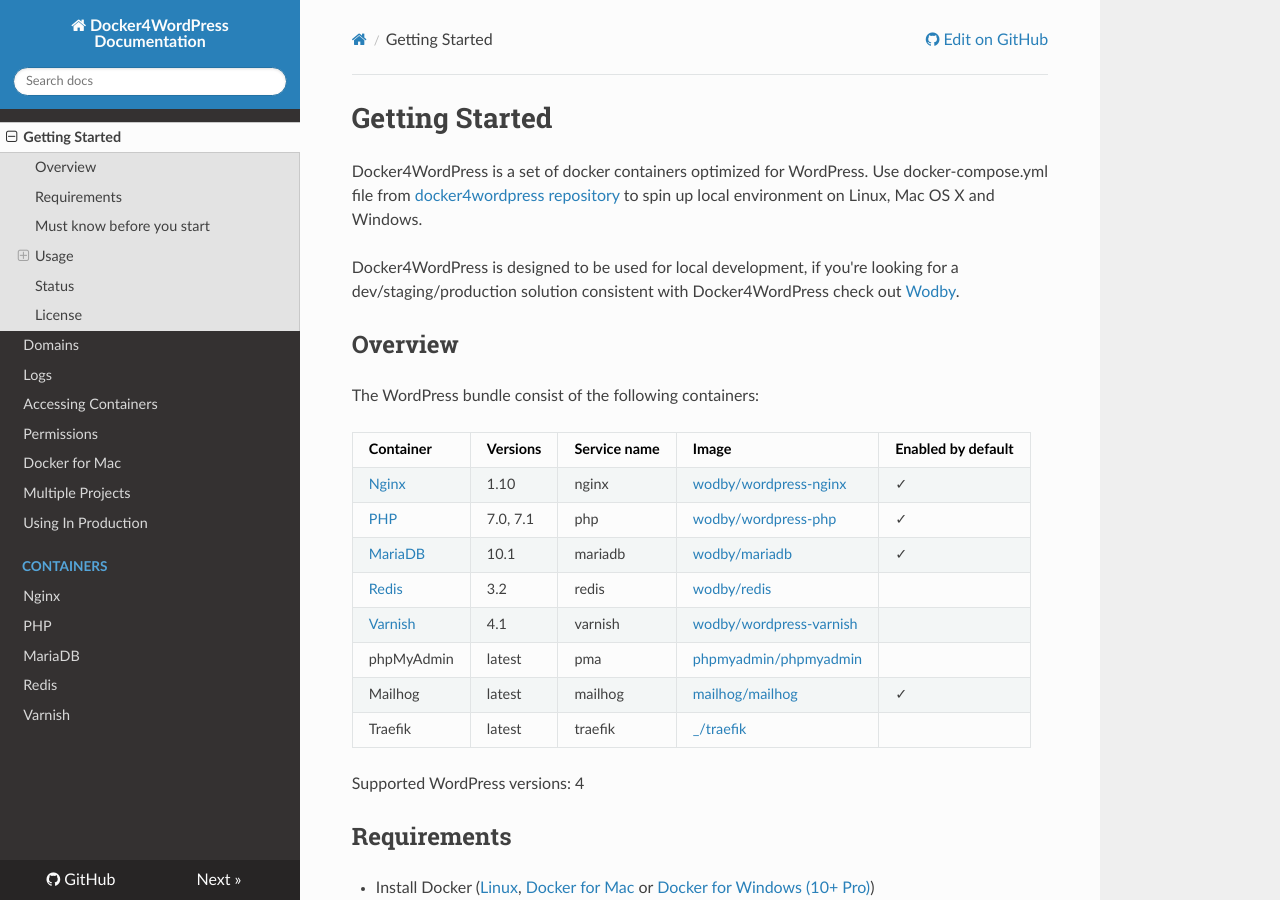
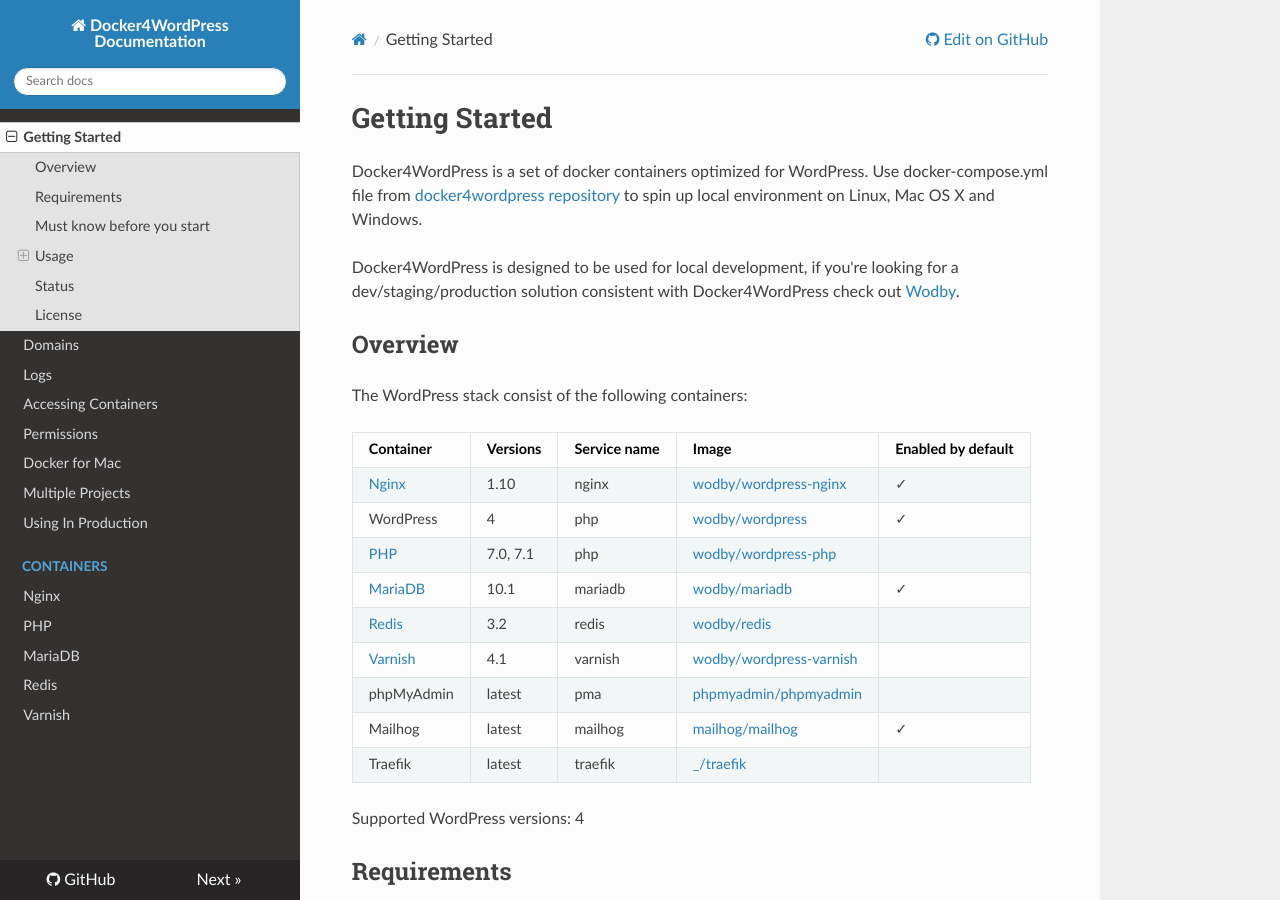
Before and after one commit to wodby/docker4wordpress, an MkDocs documentation site: the page built from docs/index.md, in a window 1280 px wide and 900 px high. Built offline with MkDocs 1.6.1, drawn with Linux system fonts in a browser that asks for light colours; nearby versions of some CDN libraries; old or Windows-style settings are respelled for this version of MkDocs.

Commit message:
Update stack info

```diff
--- a/docs/index.md
+++ b/docs/index.md
@@ -6,9 +6,10 @@ Docker4WordPress is designed to be used for local development, if you're looking
 
 ## Overview
 
-The WordPress bundle consist of the following containers:
+The WordPress stack consist of the following containers:
 
 [wodby/wordpress-nginx]: https://github.com/wodby/wordpress-nginx
+[wodby/wordpress]: https://github.com/wodby/wordpress
 [wodby/wordpress-php]: https://github.com/wodby/wordpress-php
 [wodby/mariadb]: https://github.com/wodby/mariadb
 [wodby/redis]: https://github.com/wodby/redis
@@ -20,7 +21,8 @@ The WordPress bundle consist of the following containers:
 | Container | Versions | Service name | Image | Enabled by default |
 | --------- | -------- | ------------ | ----- | ------------------ |
 | [Nginx](containers/nginx.md)         | 1.10     | nginx     | [wodby/wordpress-nginx]   | ✓ |
-| [PHP](containers/php.md)             | 7.0, 7.1 | php       | [wodby/wordpress-php]     | ✓ |
+| WordPress                            | 4        | php       | [wodby/wordpress]         | ✓ |
+| [PHP](containers/php.md)             | 7.0, 7.1 | php       | [wodby/wordpress-php]     |   |
 | [MariaDB](containers/mariadb.md)     | 10.1     | mariadb   | [wodby/mariadb]           | ✓ |
 | [Redis](containers/redis.md)         | 3.2      | redis     | [wodby/redis]             |   |
 | [Varnish](containers/varnish.md)     | 4.1      | varnish   | [wodby/wordpress-varnish] |   |
```
Also changed, not shown: README.md (+5 -3 lines).
